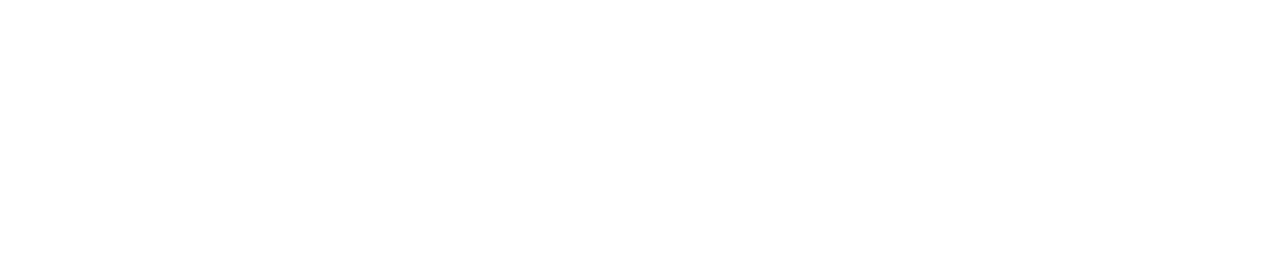
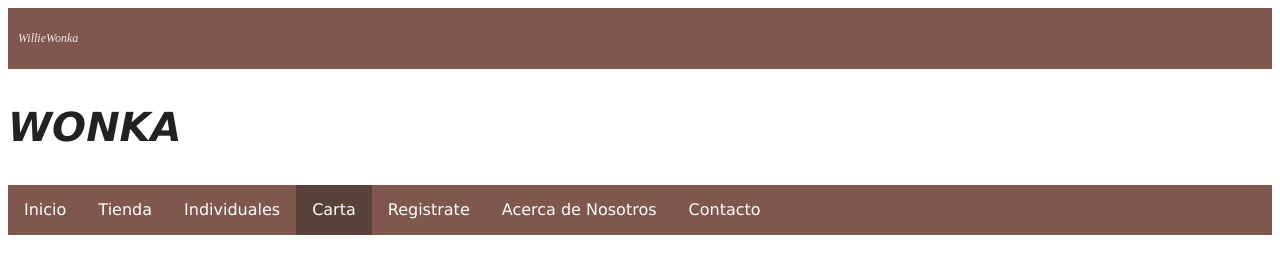
Before and after one commit to Rogarsu/WILLIWONKA, a plain HTML site: page carta.html in a window 1280 px wide. Drawn offline with Linux system fonts and the light colour scheme; files that its build step writes are made by us from their sources.

Commit message:
11commit

```diff
--- a/carta.html
+++ b/carta.html
@@ -11,5 +11,38 @@
     <title>WillieWonka</title>
 </head>
 <body>
+    <header >
+        <p><i style="font-family: 'Alabanza', cursiva;
+           ">WillieWonka</i></p>
+    </header>
+    <nav class="menu">
+        <div style="width: 100%;"><p class="fontspan" ><strong> <i style="font-size: 40px;" >WONKA</i> </strong> </p>
+        </div>
+        <div style="width: 100%;">
+            <ul >
+                <li >
+                  <a  aria-current="page" href="../PAGES/index.html" >Inicio</a>
+                </li>
+                <li >
+                  <a  href="#" >Tienda</a>
+                </li>
+                <li >
+                  <a  href="#">Individuales</a>
+                </li>
+                <li >
+                  <a  href="#" class="active">Carta</a>
+                </li>
+                <li>
+                  <a  href="../PAGES/Contacto.html">Registrate</a>
+                </li>
+                <li >
+                  <a  href="#">Acerca de Nosotros</a>
+                </li>
+                <li >
+                  <a  href="#">Contacto</a>
 
+                </li>
+              </ul>
+        </div>
+    </nav>
 </body>
```
